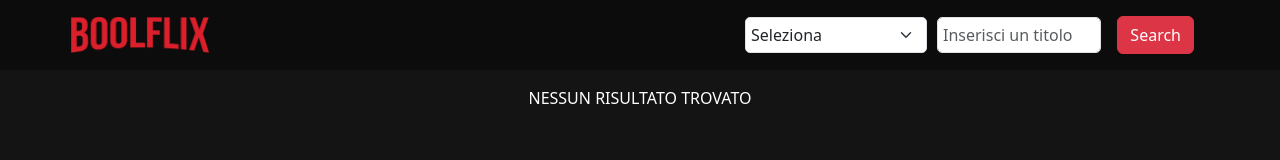
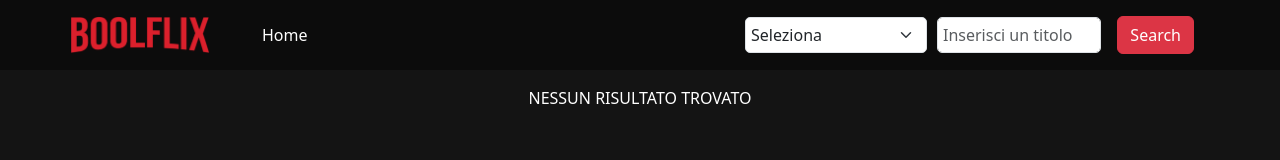
Before and after one commit to VeronicaFontana/vite-boolflix, a Vue app: page / in a window 1280 px wide. Shown: the top 160 px of the page. Built offline with nearby package versions, Linux system fonts and the light colour scheme.

Commit message:
[ADD] Home list item, reset

```diff
--- a/src/components/Header.vue
+++ b/src/components/Header.vue
@@ -1,10 +1,12 @@
 <script>
 import SearchBar from './partials/SearchBar.vue';
+import Reset from './partials/Reset.vue';
 
 export default {
   name:"Header",
   components:{
-    SearchBar
+    SearchBar,
+    Reset
   }
 }
 </script>
@@ -14,6 +16,7 @@ export default {
   <div class="container">
     <div class="logo">
       <img src="/public/logo-boolflix.png" alt="">
+      <Reset />
     </div>
     <SearchBar />
   </div>
@@ -35,6 +38,8 @@ header{
     align-items: center;
     .logo{
     max-width: 140px;
+    display: flex;
+    align-items: center;
 
       img{
         width: 100%;
--- /dev/null
+++ b/src/components/partials/Reset.vue
@@ -0,0 +1,46 @@
+<script>
+import { store } from '../../data/store';
+
+export default {
+  name:"Reset",
+  data(){
+    return{
+      store
+    }
+  },
+  methods:{
+    reset(){
+      store.nameToSearch= "";
+      store.selectToSearch= "";
+      store.movieArr= [],
+      store.tvArr= []
+    }
+  }
+}
+</script>
+
+<template>
+  <div>
+    <ul>
+      <li @click="reset()">Home</li>
+    </ul>
+  </div>
+</template>
+
+<style lang="scss" scoped>
+ul{
+  margin: 0;
+
+  li{
+    list-style: none;
+    margin-left: 20px;
+    color: white;
+
+    &:hover{
+      cursor: pointer;
+      text-decoration: underline;
+    }
+  }
+}
+
+</style>
```
